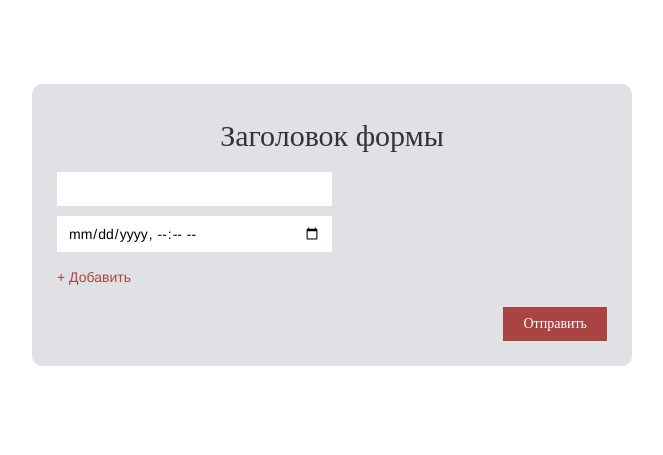
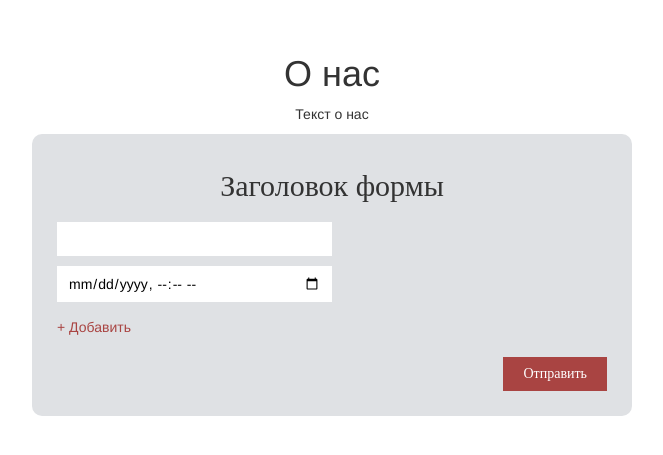
Before and after one commit to Igoryan93/Igoryan93.github.io, a plain HTML site: page index.html in a window 1280 px wide. Shown: the part 175-630 px from the top of the page, without its empty margins (308-971 px from the left). Drawn offline with Linux system fonts and the light colour scheme; a web font is replaced by a local one.

Commit message:
add txt about

```diff
--- a/index.html
+++ b/index.html
@@ -10,6 +10,8 @@
 </head>
 <body>
 
+	<h1>О нас</h1>
+	<p>Текст о нас</p>
 
 	<form class="form">
 		<h2>Заголовок формы</h2>
@@ -24,6 +26,7 @@
 	</form>
 
 
+
     <script type="text/javascript" src="js/jquery.js"></script>
     <script type="text/javascript" src="js/libs.js"></script>
 	<script type="text/javascript" src="js/main.js"></script>
```
